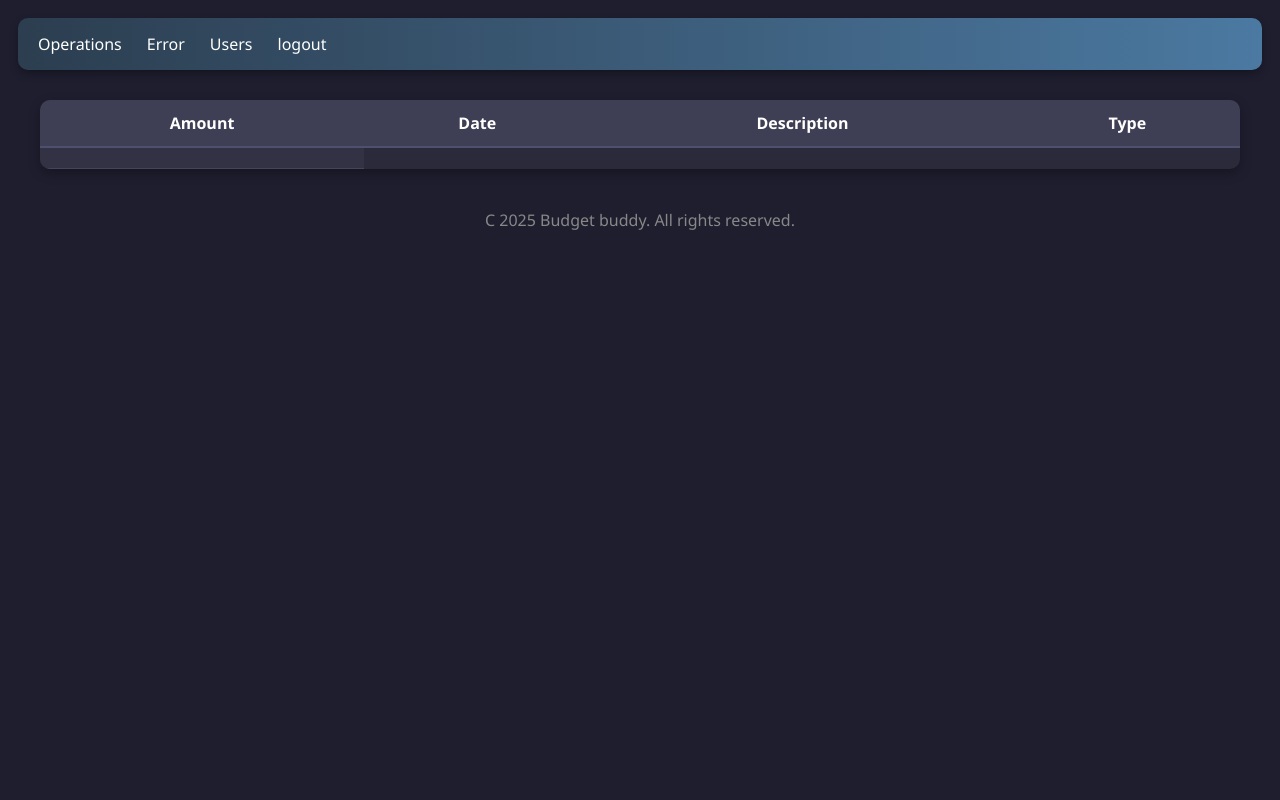
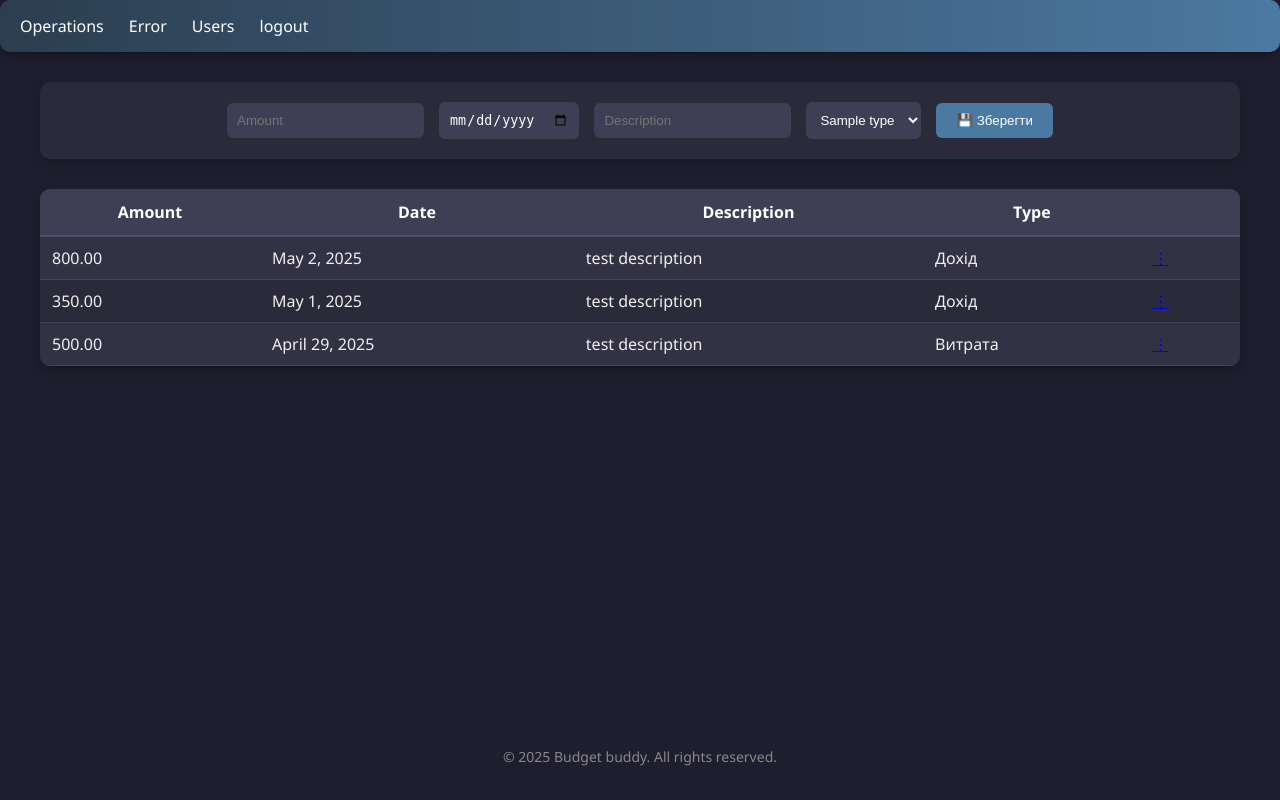
Before and after one commit to Daert-art/budget_buddy, a Django app: template apps/core/templates/core/pages/operations.html in a window 1280 px wide. Run offline with Django 5.2, Linux system fonts and the light colour scheme; data comes from the database, SQL or seed files in the repository; both versions use the stored data as it was after the commit; tables that the repository leaves empty hold one stand-in row (values such as "Sample post"); the template is opened without the code that fills it: values that come from a table or form of the project are taken from there, most other values are stand-ins (such as "Sample title", 1, 10 or a date in 2020); lists and menus that the app fills with data are empty.

Commit message:
доделал основу и детали

```diff
--- a/apps/core/templates/core/includes/footer.html
+++ b/apps/core/templates/core/includes/footer.html
@@ -1,3 +1,3 @@
 <footer>
-    <p>C 2025 Budget buddy. All rights reserved.</p>
+    <p>&copy; 2025 Budget buddy. All rights reserved.</p>
 </footer>
--- a/apps/core/templates/core/pages/operations.html
+++ b/apps/core/templates/core/pages/operations.html
@@ -1,12 +1,24 @@
 {% extends "base.html" %}
 {% block title %}Operations{% endblock title %}
+
 {% block content %}
+<main class="main-wrapper">
 
-{# Line Comment #}
-{% comment "" %}
-Block
-Coment
-{% endcomment %}
+    <div class="container">
+        <form action="{% url 'core:operations' %}" method="post" class="form-flex">
+            {% csrf_token %}
+            <input type="number" name="amount" placeholder="Amount" required>
+            <input type="date" name="date" required>
+            <input type="text" name="description" placeholder="Description" required>
+            <select name="type" id="type" required>
+                {% for type in type_choices %}
+                <option value="{{ type.value }}">{{ type.label }}</option>
+                {% endfor %}
+            </select>
+            <button type="submit">💾 Зберегти</button>
+        </form>
+    </div>
+
     <div class="container">
         <table class="form-container">
             <tr>
@@ -14,11 +26,19 @@ Coment
                 <th>Date</th>
                 <th>Description</th>
                 <th>Type</th>
+                <th></th>
             </tr>
+            {% for operation in operations_list %}
                 <tr>
-            <td></td>
+                    <td>{{ operation.amount }}</td>
+                    <td>{{ operation.date }}</td>
+                    <td>{{ operation.description }}</td>
+                    <td>{{ operation.get_type_display }}</td>
+                    <td><a href="{% url 'core:operation_detail' operation.id %}">⋮</a></td>
                 </tr>
+            {% endfor %}
         </table>
     </div>
 
+</main>
 {% endblock content %}
--- a/apps/core/urls.py
+++ b/apps/core/urls.py
@@ -16,4 +16,5 @@ urlpatterns = [
 
     path('', RedirectView.as_view(pattern_name='core:operations', permanent=False)),
     path('operations/', views.operations, name='operations'), #core:operations
+    path('operations/<int:pk>/',views.OperationDetailUpdateView.as_view(), name='operation_detail')
 ]
--- a/static/styles.css
+++ b/static/styles.css
@@ -1,21 +1,39 @@
-* {
+html, body {
+    height: 100%;
+    margin: 0;
+    padding: 0;
     font-family: 'Segoe UI', sans-serif;
     font-size: 16px;
-    box-sizing: border-box;
-}
-
-body {
-    padding: 10px;
     background-color: #1e1e2f;
     color: #e0e0e0;
 }
 
+body {
+    display: flex;
+    flex-direction: column;
+    min-height: 100vh;
+}
+
+.main-wrapper {
+    flex: 1 0 auto;
+}
+
+footer {
+    flex-shrink: 0;
+    text-align: center;
+    color: #888;
+    padding: 20px;
+    font-size: 14px;
+    background-color: transparent;
+}
+
+/* Контейнер */
 .container {
     margin: 30px auto;
     max-width: 1200px;
 }
 
-/* >Header */
+/* Header */
 .header {
     background: linear-gradient(to right, #2c3e50, #4b79a1);
     margin: 0 auto;
@@ -37,9 +55,8 @@ body {
 .header-el a:hover {
     color: #ffd700;
 }
-/* <Header */
 
-/* >Table */
+/* Table */
 table {
     width: 100%;
     border-collapse: collapse;
@@ -73,13 +90,61 @@ table tr:hover {
     transition: background 0.2s ease;
     cursor: pointer;
 }
-/* <Table */
 
-/* >Footer */
+/* Form */
+.form-flex {
+    display: flex;
+    flex-wrap: wrap;
+    gap: 15px;
+    justify-content: center;
+    align-items: center;
+    background-color: #2a2a3b;
+    padding: 20px;
+    border-radius: 10px;
+    box-shadow: 0 4px 12px rgba(0,0,0,0.2);
+}
+
+.form-flex input,
+.form-flex select {
+    padding: 10px;
+    border: none;
+    border-radius: 6px;
+    background-color: #3e3e55;
+    color: white;
+    outline: none;
+}
+
+.form-flex button {
+    padding: 10px 20px;
+    background-color: #4b79a1;
+    color: white;
+    border: none;
+    border-radius: 6px;
+    cursor: pointer;
+    transition: background 0.3s ease;
+}
+
+.form-flex button:hover {
+    background-color: #35536b;
+}
+
+.page-wrapper {
+    display: flex;
+    flex-direction: column;
+    flex: 1;
+    min-height: 100vh;
+}
+
+.main-wrapper {
+    flex: 1;
+    padding-bottom: 20px;
+}
+
 footer {
+    flex-shrink: 0;
     text-align: center;
     color: #888;
-    margin-top: 40px;
+    padding: 20px;
     font-size: 14px;
+    background-color: transparent;
 }
-/* <Footer */
--- a/templates/base.html
+++ b/templates/base.html
@@ -7,10 +7,14 @@
     <link rel="stylesheet" href="{% static 'styles.css' %}">
 </head>
 <body>
-    {% block header %}{% include "core/includes/header.html" %}{% endblock %}
-    <main>
-        {% block content %}{% endblock %}
-    </main>
-    {% include "core/includes/footer.html" %}
+    <div class="page-wrapper">
+        {% block header %}{% include "core/includes/header.html" %}{% endblock %}
+
+        <main class="main-wrapper">
+            {% block content %}{% endblock %}
+        </main>
+
+        {% include "core/includes/footer.html" %}
+    </div>
 </body>
 </html>
```
Also changed, not shown: apps/core/forms.py (added, +20 -0 lines), apps/core/templates/core/pages/operation_detail.html (added, +19 -0 lines), apps/core/views.py (+52 -4 lines), db.sqlite3. Lines whose indentation alone changed are shown as unchanged.
